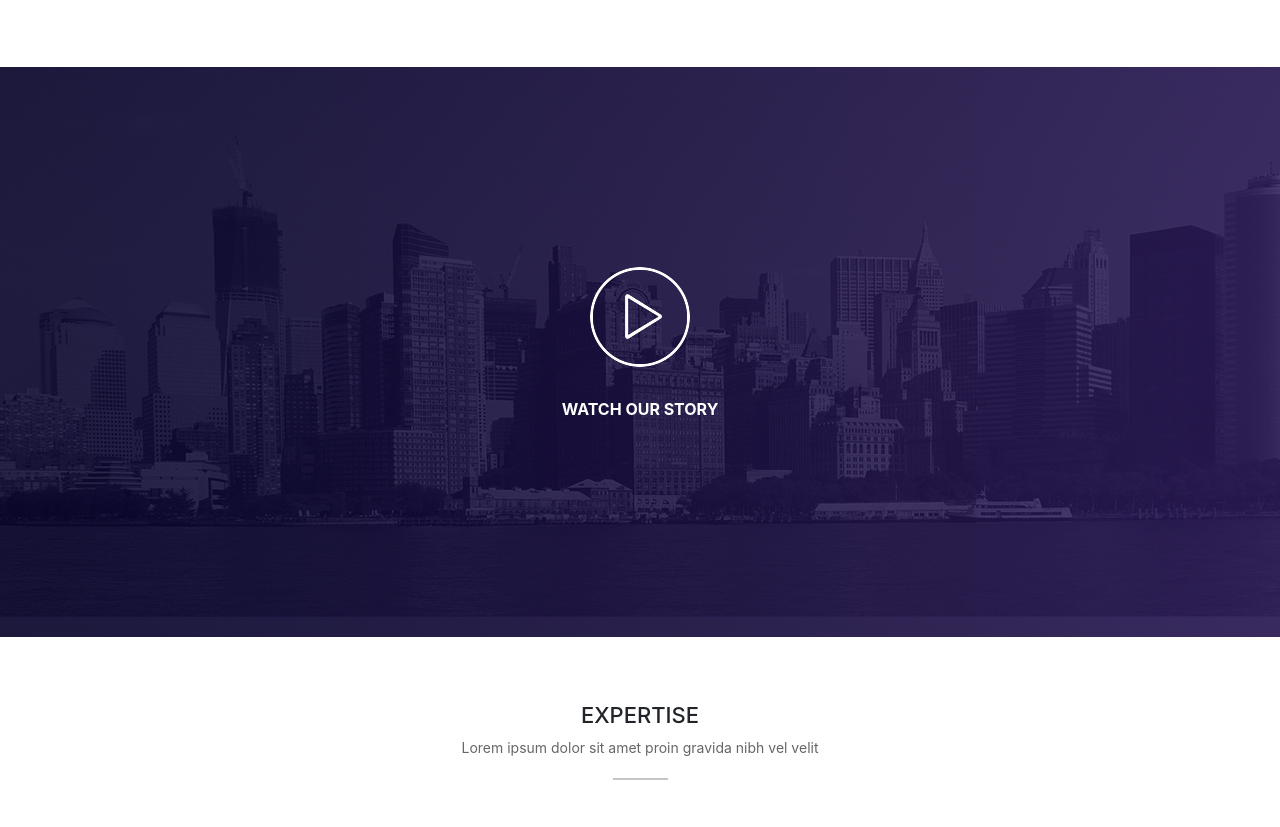
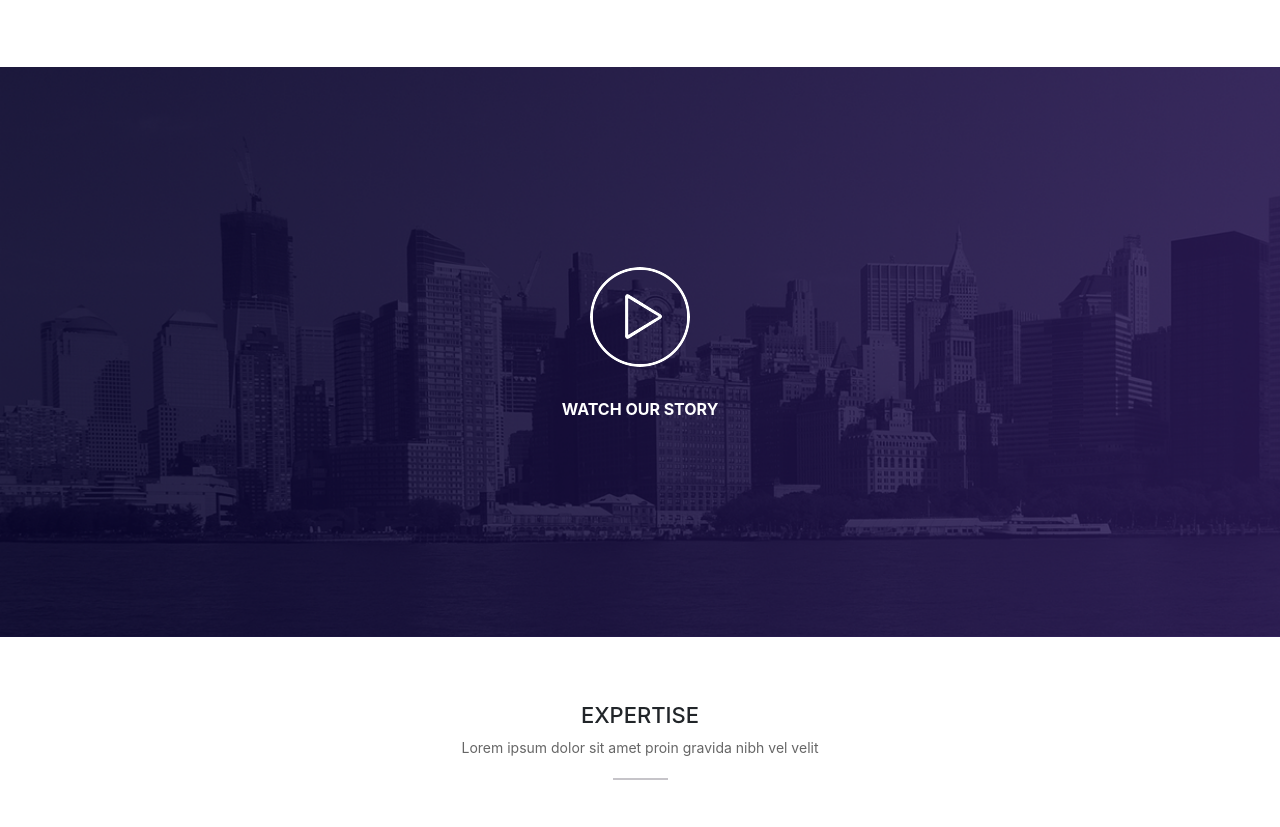
Before and after one commit to andrjuxa201185/psd-makeup-tajam, a plain HTML site: page index.html in a window 1280 px wide. Shown: the part 1143-1970 px from the top of the page. Drawn offline with Linux system fonts and the light colour scheme.

Commit message:
add padding and bg-size

```diff
--- a/style/style.css
+++ b/style/style.css
@@ -99,9 +99,14 @@ a.a-learn-more:hover{
 /* video */
 section.video{
     background-image: url(../images/video-bg.png);
+    background-repeat: repeat-x;
+    background-size: cover;
 }
-section.video .wrapper-video{
-     margin: 200px 0;
+section.video .row{
+    padding: 200px 0;
+}
+.wrapper-video{
+    cursor: pointer;
 }
 .wrapper-video p{
     text-transform: uppercase;
```
